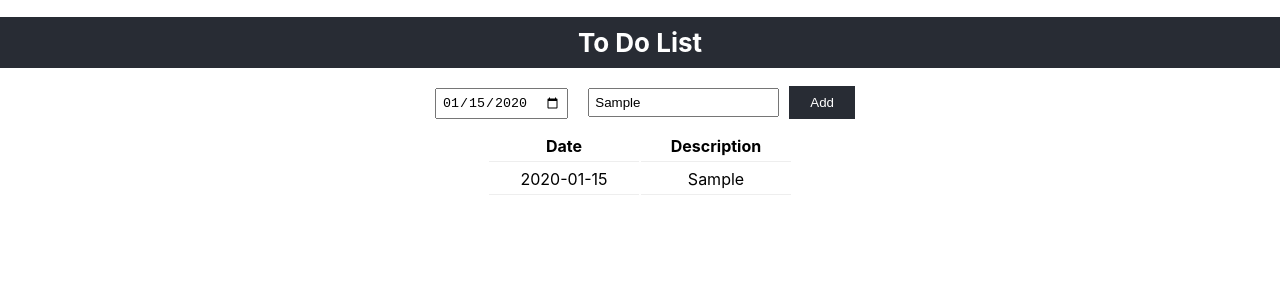
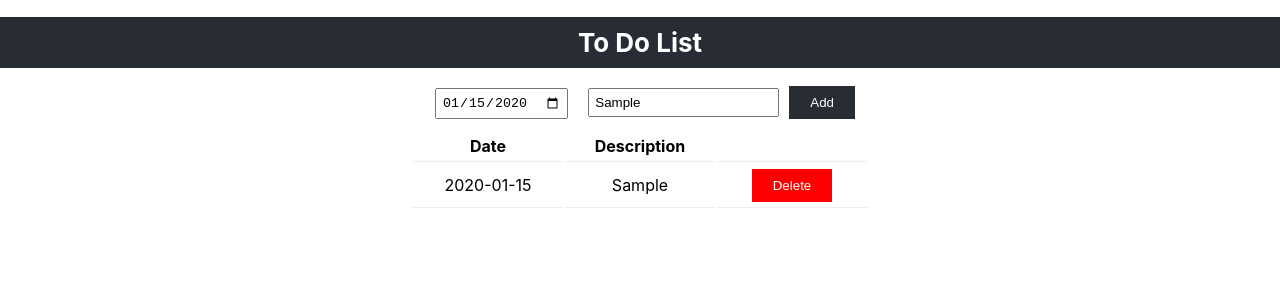
Before and after one commit to ullataponen/todo-app, a React (Create React App) app: page / in a window 1280 px wide. Both pictures are taken after typing "2020-01-15", "Sample" into the empty fields and a click on the button "Add". Shown: the top 300 px of the page. Built offline with nearby package versions, Linux system fonts and the light colour scheme.

Commit message:
Add delete button

```diff
--- a/src/App.css
+++ b/src/App.css
@@ -55,3 +55,14 @@ button:hover {
   border: 1px solid #282c34;
   transition: ease-out 0.2s;
 }
+
+button.del {
+  background-color: red;
+  color: #fff;
+}
+
+button.del:hover {
+  background-color: #fff;
+  color: red;
+  border: 1px solid red;
+}
--- a/src/App.js
+++ b/src/App.js
@@ -1,6 +1,6 @@
-import React, { useState } from "react";
+import React from "react";
 import "./App.css";
-import Todolist from "./Todolist";
+import Todolist from "./components/Todolist";
 
 function App() {
   return (
--- a/src/Todolist.js
+++ /dev/null
@@ -1,51 +0,0 @@
-import React, { useState } from "react";
-
-const Todolist = () => {
-	const [todo, setTodo] = useState({ desc: "", date: "" });
-	const [todos, setTodos] = useState([]);
-
-	const addTodo = event => {
-		event.preventDefault();
-		setTodos([...todos, todo]);
-	};
-
-	const inputChanged = event => {
-		setTodo({ ...todo, [event.target.name]: event.target.value });
-	};
-
-	return (
-		<div>
-			<input
-				type="date"
-				name="date"
-				onChange={inputChanged}
-				value={todo.date}
-			/>
-			<input
-				type="text"
-				name="desc"
-				onChange={inputChanged}
-				value={todo.desc}
-			/>
-			<button onClick={addTodo}>Add</button>
-			<table>
-				<thead>
-					<tr>
-						<th>Date</th>
-						<th>Description</th>
-					</tr>
-				</thead>
-				<tbody>
-					{todos.map((todo, index) => (
-						<tr key={index}>
-							<td>{todo.date}</td>
-							<td>{todo.desc}</td>
-						</tr>
-					))}
-				</tbody>
-			</table>
-		</div>
-	);
-};
-
-export default Todolist;
--- /dev/null
+++ b/src/components/Todolist.js
@@ -0,0 +1,66 @@
+import React, { useState } from "react";
+
+const Todolist = () => {
+  const [todo, setTodo] = useState({ desc: "", date: "" });
+  const [todos, setTodos] = useState([]);
+
+  const addTodo = event => {
+    event.preventDefault();
+    setTodos([...todos, todo]);
+  };
+
+  const inputChanged = event => {
+    setTodo({ ...todo, [event.target.name]: event.target.value });
+  };
+
+  const delItem = (todo, index) => {
+    const newTodos = todos.filter((todo, i) => i !== index);
+    setTodos([...newTodos]);
+  };
+
+  return (
+    <div>
+      <input
+        type="date"
+        name="date"
+        onChange={inputChanged}
+        value={todo.date}
+      />
+      <input
+        type="text"
+        name="desc"
+        onChange={inputChanged}
+        value={todo.desc}
+      />
+      <button onClick={addTodo}>Add</button>
+      <table>
+        <thead>
+          <tr>
+            <th>Date</th>
+            <th>Description</th>
+            <th></th>
+          </tr>
+        </thead>
+        <tbody>
+          {todos.map((todo, index) => (
+            <tr key={index}>
+              <td>{todo.date}</td>
+              <td>{todo.desc}</td>
+              <td>
+                <button
+                  className="del"
+                  id={index}
+                  onClick={e => delItem(todo, index)}
+                >
+                  Delete
+                </button>
+              </td>
+            </tr>
+          ))}
+        </tbody>
+      </table>
+    </div>
+  );
+};
+
+export default Todolist;
```
Lines whose indentation alone changed are shown as unchanged.
